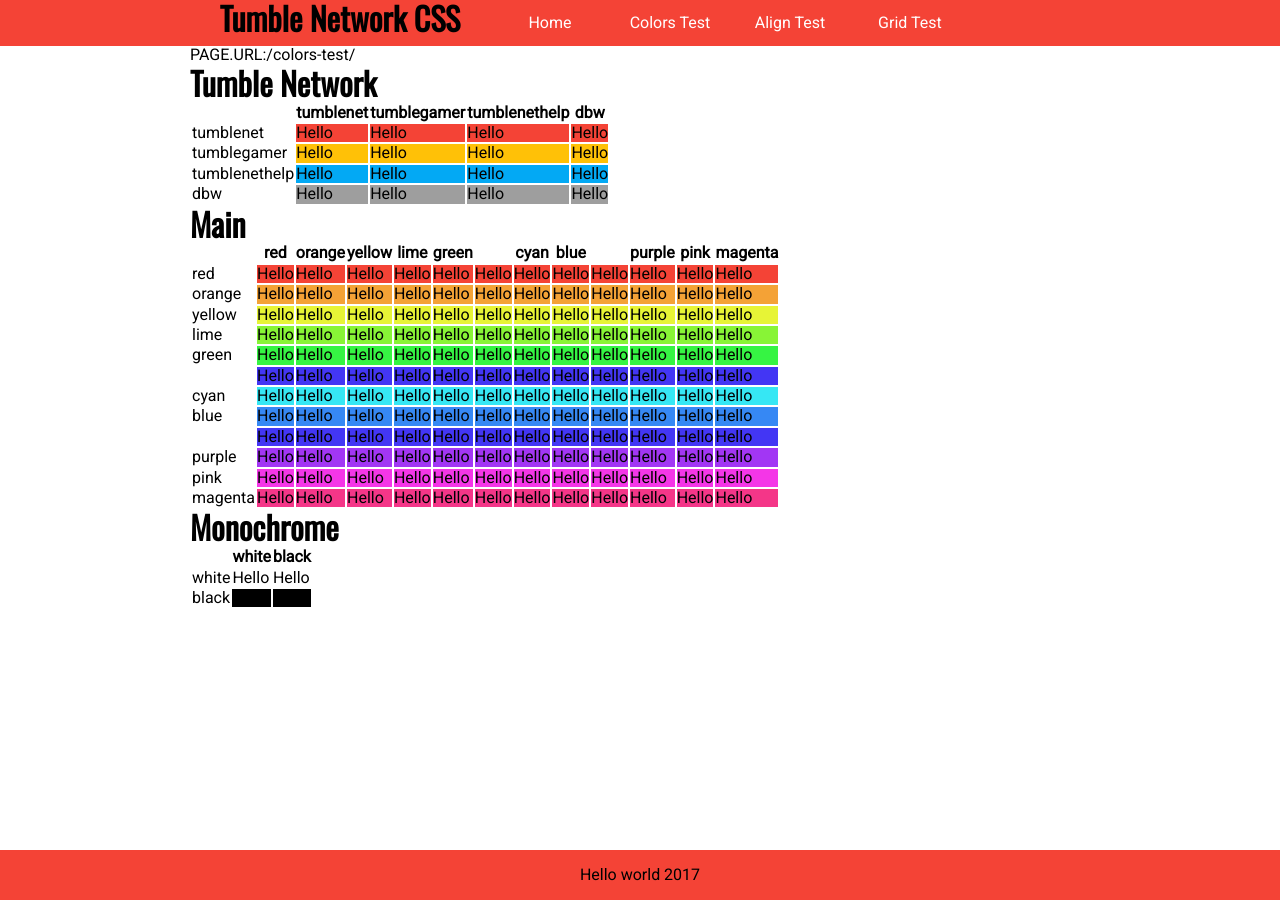
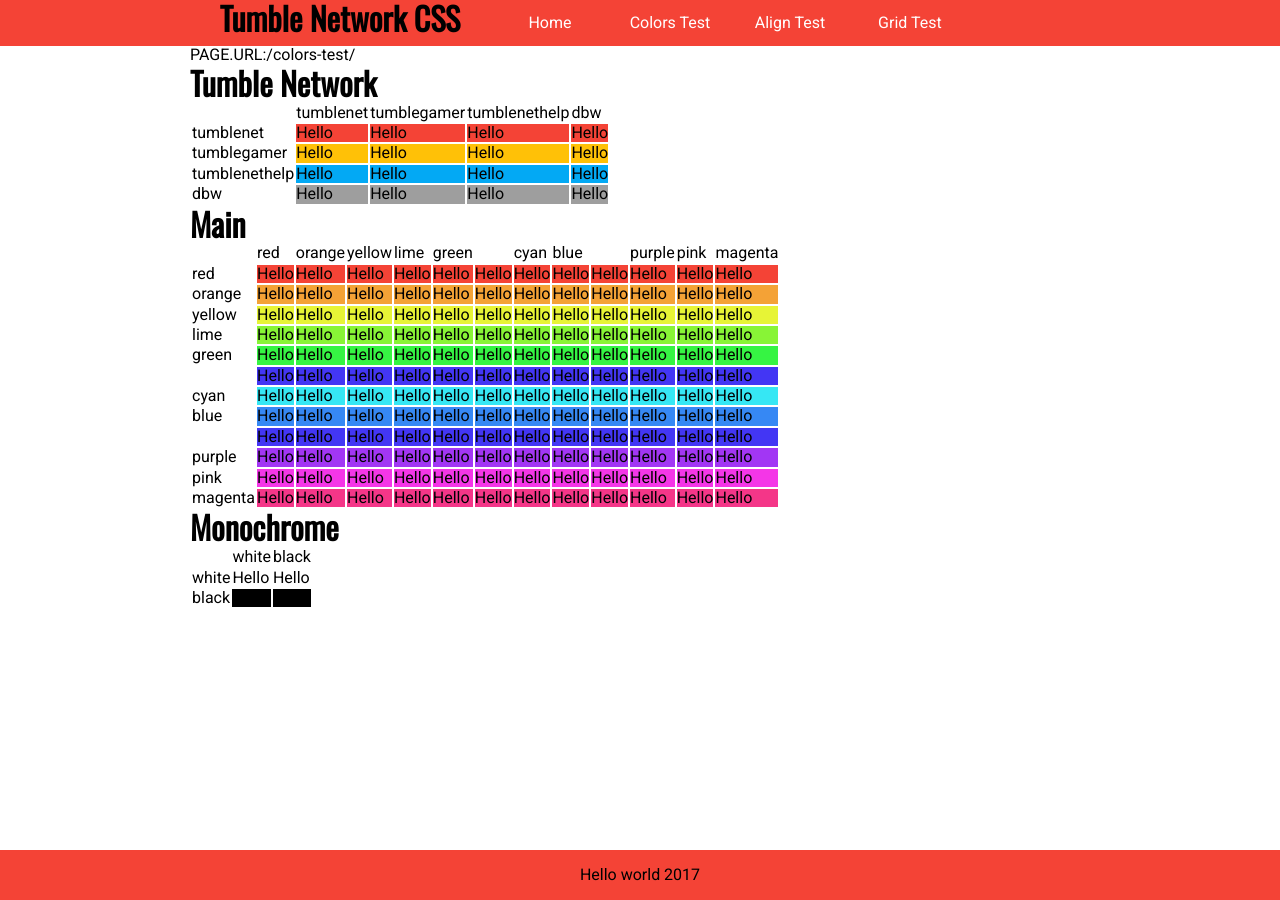
Before and after one commit to tumblenet/tumblenet-css, a Jekyll site: the page built from colors-test.html, in a window 1280 px wide. Built offline with Jekyll 4.4.1, drawn with Linux system fonts in a browser that asks for light colours.

Commit message:
Update colors-test.html

```diff
--- a/colors-test.html
+++ b/colors-test.html
@@ -5,12 +5,12 @@
 <h1>{{ colorG.name }}</h1>
 <table>
   <tr>
-    <th>
-    </th>
+    <td>
+    </td>
    {% for textC in colorG.colors %}
-   <th class="{% unless textC.name == 'white' %}tn-text-color-{{textC.name}}{% endunless %}">
+   <td class="{% unless textC.name == 'white' %}tn-text-color-{{textC.name}}{% endunless %}">
     {{textC.name}}
-   </th>
+   </td>
    {% endfor %}
   </tr>
 
```
